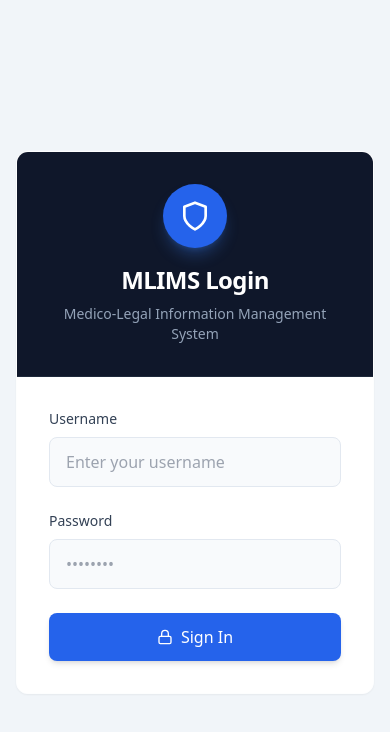
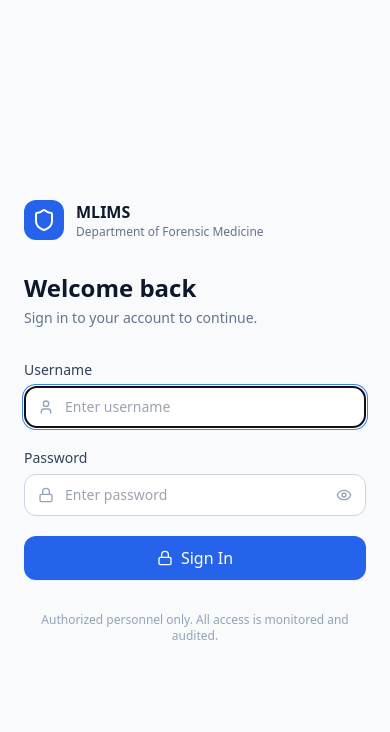
Before and after one commit to DamithDilshan221/Mlims, a React app in the folder frontend/: page /login in a window 390 px wide. Shown: the top 732 px of the page. Built offline with nearby package versions, Linux system fonts and the light colour scheme; no server answers; the HTML template or start-up script is replaced by a standard one.

Commit message:
login page

```diff
--- /dev/null
+++ b/frontend/src/pages/LandingPage.jsx
@@ -0,0 +1,142 @@
+import React from 'react';
+import { useNavigate } from 'react-router-dom';
+import { Shield, FileText, Microscope, Scale, ArrowRight, Activity, Clock, Users } from 'lucide-react';
+
+const stats = [
+  { icon: Activity, value: '24/7', label: 'Service' },
+  { icon: Clock, value: '< 2hr', label: 'Avg Response' },
+  { icon: Users, value: '15+', label: 'Medical Officers' },
+];
+
+const features = [
+  { icon: FileText, title: 'Case Management', desc: 'End-to-end tracking from admission to final report dispatch with full audit trail.' },
+  { icon: Microscope, title: 'Forensic Examinations', desc: 'Clinical and postmortem examination workflows with injury documentation and lab integration.' },
+  { icon: Scale, title: 'Court Integration', desc: 'Seamless MLR dispatch, court summons management, and trial scheduling.' },
+  { icon: Shield, title: 'Secure & Compliant', desc: 'Role-based access control, digital signatures, and complete audit logging.' },
+];
+
+export default function LandingPage() {
+  const navigate = useNavigate();
+
+  return (
+    <div className="min-h-screen bg-slate-50">
+      {/* Nav */}
+      <nav className="fixed top-0 w-full bg-white/80 backdrop-blur-md border-b border-slate-200 z-50">
+        <div className="max-w-6xl mx-auto px-6 h-16 flex items-center justify-between">
+          <div className="flex items-center gap-3">
+            <div className="w-9 h-9 bg-primary-600 rounded-lg flex items-center justify-center">
+              <Shield className="w-5 h-5 text-white" />
+            </div>
+            <span className="font-bold text-slate-900 text-lg tracking-tight">MLIMS</span>
+          </div>
+          <button
+            onClick={() => navigate('/login')}
+            className="inline-flex items-center px-5 py-2 bg-primary-600 text-white text-sm font-medium rounded-lg hover:bg-primary-700 transition-colors shadow-sm"
+          >
+            Sign In
+            <ArrowRight className="w-4 h-4 ml-2" />
+          </button>
+        </div>
+      </nav>
+
+      {/* Hero */}
+      <section className="relative pt-32 pb-24 overflow-hidden">
+        <div className="absolute inset-0 bg-gradient-to-br from-slate-900 via-slate-800 to-slate-900" />
+        <div className="absolute inset-0 opacity-10" style={{ backgroundImage: 'radial-gradient(circle at 25% 25%, rgba(59,130,246,0.4) 0%, transparent 50%), radial-gradient(circle at 75% 75%, rgba(37,99,235,0.3) 0%, transparent 50%)' }} />
+        <div className="relative max-w-6xl mx-auto px-6 text-center">
+          <div className="inline-flex items-center gap-2 px-4 py-1.5 bg-primary-600/10 border border-primary-500/20 rounded-full text-primary-400 text-xs font-medium mb-8">
+            <Shield className="w-3.5 h-3.5" />
+            Medico-Legal Information Management System
+          </div>
+          <h1 className="text-5xl md:text-6xl font-extrabold text-white tracking-tight leading-tight mb-6">
+            Modern Forensic<br />
+            <span className="text-primary-400">Case Management</span>
+          </h1>
+          <p className="text-lg text-slate-400 max-w-2xl mx-auto mb-10 leading-relaxed">
+            A comprehensive digital platform for managing medico-legal cases, clinical examinations,
+            postmortem procedures, and court documentation — built for the Department of Forensic Medicine.
+          </p>
+          <div className="flex items-center justify-center gap-4">
+            <button
+              onClick={() => navigate('/login')}
+              className="inline-flex items-center px-8 py-3.5 bg-primary-600 text-white font-semibold rounded-xl hover:bg-primary-700 transition-all shadow-lg shadow-primary-600/25"
+            >
+              Get Started
+              <ArrowRight className="w-5 h-5 ml-2" />
+            </button>
+            <button
+              onClick={() => document.getElementById('features')?.scrollIntoView({ behavior: 'smooth' })}
+              className="inline-flex items-center px-8 py-3.5 bg-white/10 text-slate-300 font-semibold rounded-xl hover:bg-white/20 transition-all border border-slate-700"
+            >
+              Learn More
+            </button>
+          </div>
+        </div>
+      </section>
+
+      {/* Stats Bar */}
+      <section className="relative -mt-12 mb-16">
+        <div className="max-w-4xl mx-auto px-6">
+          <div className="bg-white rounded-2xl shadow-xl border border-slate-200 divide-y md:divide-y-0 md:divide-x divide-slate-200 md:flex">
+            {stats.map((s, i) => (
+              <div key={i} className="flex-1 p-6 text-center">
+                <s.icon className="w-6 h-6 text-primary-600 mx-auto mb-2" />
+                <p className="text-2xl font-bold text-slate-900">{s.value}</p>
+                <p className="text-sm text-slate-500">{s.label}</p>
+              </div>
+            ))}
+          </div>
+        </div>
+      </section>
+
+      {/* Features */}
+      <section id="features" className="py-20">
+        <div className="max-w-6xl mx-auto px-6">
+          <div className="text-center mb-14">
+            <h2 className="text-3xl font-bold text-slate-900 mb-4">Core Capabilities</h2>
+            <p className="text-slate-500 max-w-xl mx-auto">Everything you need to manage forensic cases from intake to court disposition.</p>
+          </div>
+          <div className="grid md:grid-cols-2 lg:grid-cols-4 gap-6">
+            {features.map((f, i) => (
+              <div key={i} className="bg-white rounded-xl border border-slate-200 p-6 hover:shadow-lg hover:border-primary-200 transition-all group">
+                <div className="w-11 h-11 bg-primary-50 rounded-lg flex items-center justify-center mb-4 group-hover:bg-primary-100 transition-colors">
+                  <f.icon className="w-5.5 h-5.5 text-primary-600" />
+                </div>
+                <h3 className="font-semibold text-slate-900 mb-2">{f.title}</h3>
+                <p className="text-sm text-slate-500 leading-relaxed">{f.desc}</p>
+              </div>
+            ))}
+          </div>
+        </div>
+      </section>
+
+      {/* CTA */}
+      <section className="py-20 bg-gradient-to-br from-slate-900 to-slate-800">
+        <div className="max-w-4xl mx-auto px-6 text-center">
+          <h2 className="text-3xl font-bold text-white mb-4">Ready to Get Started?</h2>
+          <p className="text-slate-400 mb-8 max-w-lg mx-auto">Access the MLIMS platform to manage cases, generate reports, and track court proceedings.</p>
+          <button
+            onClick={() => navigate('/login')}
+            className="inline-flex items-center px-8 py-3.5 bg-primary-600 text-white font-semibold rounded-xl hover:bg-primary-700 transition-all shadow-lg shadow-primary-600/25"
+          >
+            Sign In to MLIMS
+            <ArrowRight className="w-5 h-5 ml-2" />
+          </button>
+        </div>
+      </section>
+
+      {/* Footer */}
+      <footer className="bg-white border-t border-slate-200 py-10">
+        <div className="max-w-6xl mx-auto px-6">
+          <div className="flex items-center justify-between">
+            <div className="flex items-center gap-2">
+              <Shield className="w-5 h-5 text-primary-600" />
+              <span className="font-semibold text-slate-700">MLIMS</span>
+            </div>
+            <p className="text-xs text-slate-400">Department of Forensic Medicine &copy; {new Date().getFullYear()}. All rights reserved.</p>
+          </div>
+        </div>
+      </footer>
+    </div>
+  );
+}
--- a/frontend/src/pages/LoginPage.jsx
+++ b/frontend/src/pages/LoginPage.jsx
@@ -1,31 +1,28 @@
 import React, { useState } from 'react';
 import { useAuth } from '../context/AuthContext';
-import { Lock, AlertCircle, CheckCircle2 } from 'lucide-react';
-import clsx from 'clsx';
+import { useNavigate } from 'react-router-dom';
+import { Shield, AlertCircle, ArrowLeft, Lock, User, Eye, EyeOff } from 'lucide-react';
 
-const LoginPage = () => {
+export default function LoginPage() {
   const [username, setUsername] = useState('');
   const [password, setPassword] = useState('');
+  const [showPassword, setShowPassword] = useState(false);
   const [error, setError] = useState(null);
-  const [isLocked, setIsLocked] = useState(false);
   const [loading, setLoading] = useState(false);
   const { login } = useAuth();
+  const navigate = useNavigate();
 
   const handleSubmit = async (e) => {
     e.preventDefault();
     setError(null);
-    setIsLocked(false);
     setLoading(true);
-
     try {
       await login(username, password);
     } catch (err) {
       if (err.response?.status === 423) {
-        setIsLocked(true);
-        setError("Account locked. Please contact an administrator.");
+        setError('Account locked. Please contact an administrator.');
       } else {
-        // Generic message for 401 (invalid credentials)
-        setError("Invalid username or password.");
+        setError('Invalid username or password.');
       }
     } finally {
       setLoading(false);
@@ -33,95 +30,116 @@ const LoginPage = () => {
   };
 
   return (
-    <div className="min-h-screen flex items-center justify-center bg-slate-100 p-4">
-      <div className="max-w-md w-full glass-panel overflow-hidden shadow-2xl">
-        <div className="bg-slate-900 p-8 text-center border-b border-slate-800">
-          <div className="mx-auto w-16 h-16 bg-primary-600 rounded-full flex items-center justify-center mb-4 shadow-lg shadow-primary-500/30">
-            <ShieldIcon className="w-8 h-8 text-white" />
+    <div className="min-h-screen flex">
+      {/* Left — Branding Panel */}
+      <div className="hidden lg:flex lg:w-1/2 relative bg-gradient-to-br from-slate-900 via-slate-800 to-slate-900 items-center justify-center p-12 overflow-hidden">
+        <div className="absolute inset-0 opacity-20" style={{ backgroundImage: 'radial-gradient(circle at 30% 40%, rgba(59,130,246,0.5) 0%, transparent 60%), radial-gradient(circle at 70% 60%, rgba(37,99,235,0.3) 0%, transparent 50%)' }} />
+        <div className="relative text-center max-w-md">
+          <div className="w-16 h-16 bg-primary-600 rounded-2xl flex items-center justify-center mx-auto mb-8 shadow-lg shadow-primary-600/30">
+            <Shield className="w-9 h-9 text-white" />
           </div>
-          <h2 className="text-2xl font-bold text-white tracking-tight">MLIMS Login</h2>
-          <p className="text-slate-400 mt-2 text-sm">Medico-Legal Information Management System</p>
+          <h1 className="text-3xl font-bold text-white mb-4 tracking-tight">Medico-Legal<br />Information Management</h1>
+          <p className="text-slate-400 leading-relaxed">
+            A secure digital platform for the Department of Forensic Medicine to manage cases, examinations, and court documentation.
+          </p>
+          <div className="mt-10 flex items-center justify-center gap-3 text-xs text-slate-500">
+            <div className="flex items-center gap-1.5"><div className="w-1.5 h-1.5 rounded-full bg-green-500" /> 24/7 Active</div>
+            <div className="flex items-center gap-1.5"><div className="w-1.5 h-1.5 rounded-full bg-primary-500" /> Role-based Access</div>
+            <div className="flex items-center gap-1.5"><div className="w-1.5 h-1.5 rounded-full bg-amber-500" /> Audit Logged</div>
+          </div>
+        </div>
       </div>
 
-        <form onSubmit={handleSubmit} className="p-8 space-y-6 bg-white">
+      {/* Right — Login Form */}
+      <div className="flex-1 flex items-center justify-center p-6 bg-slate-50">
+        <div className="w-full max-w-sm">
+          {/* Back to Landing */}
+          {/* <button
+            onClick={() => navigate('/')}
+            className="inline-flex items-center text-sm text-slate-500 hover:text-slate-700 mb-10 transition-colors"
+          >
+            <ArrowLeft className="w-4 h-4 mr-1.5" />
+            Back
+          </button> */}
+
+          <div className="lg:hidden flex items-center gap-3 mb-8">
+            <div className="w-10 h-10 bg-primary-600 rounded-xl flex items-center justify-center">
+              <Shield className="w-5.5 h-5.5 text-white" />
+            </div>
+            <div>
+              <p className="font-bold text-slate-900">MLIMS</p>
+              <p className="text-xs text-slate-500">Department of Forensic Medicine</p>
+            </div>
+          </div>
+
+          <h2 className="text-2xl font-bold text-slate-900 mb-1">Welcome back</h2>
+          <p className="text-sm text-slate-500 mb-8">Sign in to your account to continue.</p>
+
+          <form onSubmit={handleSubmit} className="space-y-5">
             {error && (
-            <div className={clsx(
-              "p-4 rounded-lg flex items-start text-sm border",
-              isLocked
-                ? "bg-red-50 text-red-700 border-red-200"
-                : "bg-amber-50 text-amber-800 border-amber-200"
-            )}>
-              <AlertCircle className="w-5 h-5 mr-3 flex-shrink-0 mt-0.5" />
-              <span>{error}</span>
+              <div className="p-3.5 bg-red-50 border border-red-200 rounded-xl flex items-start gap-3">
+                <AlertCircle className="w-5 h-5 text-red-500 flex-shrink-0 mt-0.5" />
+                <span className="text-sm text-red-700">{error}</span>
               </div>
             )}
 
             <div>
-            <label htmlFor="username" className="block text-sm font-medium text-slate-700 mb-2">Username</label>
+              <label className="block text-sm font-medium text-slate-700 mb-1.5">Username</label>
+              <div className="relative">
+                <User className="absolute left-3.5 top-1/2 -translate-y-1/2 w-4 h-4 text-slate-400" />
                 <input
                   type="text"
-              id="username"
-              name="username"
-              autoComplete="username"
-              required
                   value={username}
-              onChange={(e) => setUsername(e.target.value)}
-              onKeyDown={(e) => {
-                if (e.key === 'Enter') {
-                  handleSubmit(e);
-                }
-              }}
-              className="w-full px-4 py-3 bg-slate-50 border border-slate-200 rounded-lg focus:ring-2 focus:ring-primary-500 focus:border-primary-500 transition-colors"
-              placeholder="Enter your username"
+                  onChange={e => setUsername(e.target.value)}
+                  className="w-full pl-10 pr-4 py-2.5 bg-white border border-slate-300 rounded-xl focus:ring-2 focus:ring-primary-500 focus:border-primary-500 transition-all text-sm"
+                  placeholder="Enter username"
+                  autoFocus
                 />
+              </div>
             </div>
 
             <div>
-            <label htmlFor="password" className="block text-sm font-medium text-slate-700 mb-2">Password</label>
+              <label className="block text-sm font-medium text-slate-700 mb-1.5">Password</label>
+              <div className="relative">
+                <Lock className="absolute left-3.5 top-1/2 -translate-y-1/2 w-4 h-4 text-slate-400" />
                 <input
-              type="password"
-              id="password"
-              name="password"
-              autoComplete="current-password"
-              required
+                  type={showPassword ? 'text' : 'password'}
                   value={password}
-              onChange={(e) => setPassword(e.target.value)}
-              onKeyDown={(e) => {
-                if (e.key === 'Enter') {
-                  handleSubmit(e);
-                }
-              }}
-              className="w-full px-4 py-3 bg-slate-50 border border-slate-200 rounded-lg focus:ring-2 focus:ring-primary-500 focus:border-primary-500 transition-colors"
-              placeholder="••••••••"
+                  onChange={e => setPassword(e.target.value)}
+                  className="w-full pl-10 pr-10 py-2.5 bg-white border border-slate-300 rounded-xl focus:ring-2 focus:ring-primary-500 focus:border-primary-500 transition-all text-sm"
+                  placeholder="Enter password"
                 />
+                <button
+                  type="button"
+                  onClick={() => setShowPassword(!showPassword)}
+                  className="absolute right-3.5 top-1/2 -translate-y-1/2 text-slate-400 hover:text-slate-600"
+                >
+                  {showPassword ? <EyeOff className="w-4 h-4" /> : <Eye className="w-4 h-4" />}
+                </button>
+              </div>
             </div>
 
             <button
               type="submit"
               disabled={loading}
-            className="w-full py-3 px-4 bg-primary-600 hover:bg-primary-700 text-white font-medium rounded-lg shadow-md hover:shadow-lg transition-all focus:outline-none focus:ring-2 focus:ring-offset-2 focus:ring-primary-500 disabled:opacity-70 disabled:cursor-not-allowed flex justify-center items-center"
+              className="w-full py-2.5 bg-primary-600 hover:bg-primary-700 text-white font-medium rounded-xl transition-all shadow-sm disabled:opacity-60 flex items-center justify-center gap-2"
             >
               {loading ? (
-              <span className="w-5 h-5 border-2 border-white/30 border-t-white rounded-full animate-spin"></span>
+                <span className="w-5 h-5 border-2 border-white/30 border-t-white rounded-full animate-spin" />
               ) : (
                 <>
-                <Lock className="w-4 h-4 mr-2" />
+                  <Lock className="w-4 h-4" />
                   Sign In
                 </>
               )}
             </button>
           </form>
+
+          <p className="mt-8 text-xs text-slate-400 text-center">
+            Authorized personnel only. All access is monitored and audited.
+          </p>
+        </div>
       </div>
     </div>
   );
-};
-
-function ShieldIcon(props) {
-  return (
-    <svg {...props} xmlns="http://www.w3.org/2000/svg" width="24" height="24" viewBox="0 0 24 24" fill="none" stroke="currentColor" strokeWidth="2" strokeLinecap="round" strokeLinejoin="round">
-      <path d="M12 22s8-4 8-10V5l-8-3-8 3v7c0 6 8 10 8 10"/>
-    </svg>
-  );
 }
-
-export default LoginPage;
```
Lines whose indentation alone changed are shown as unchanged.
